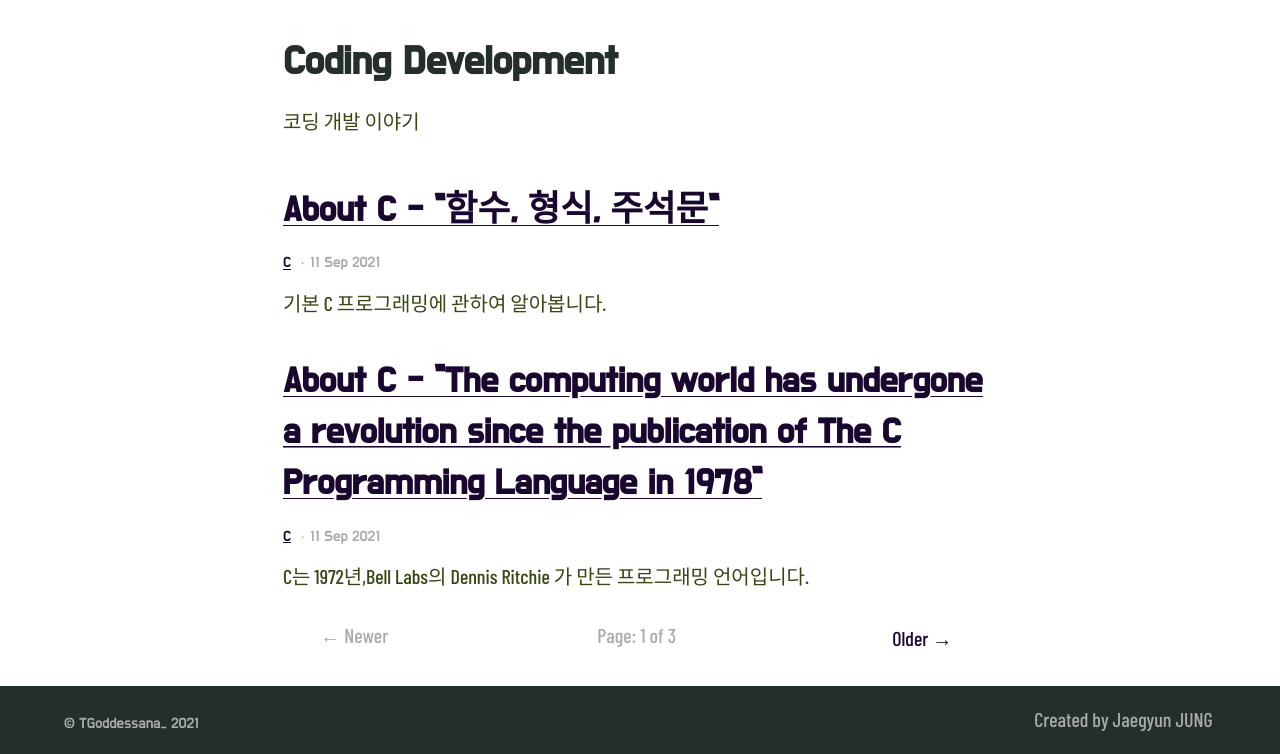
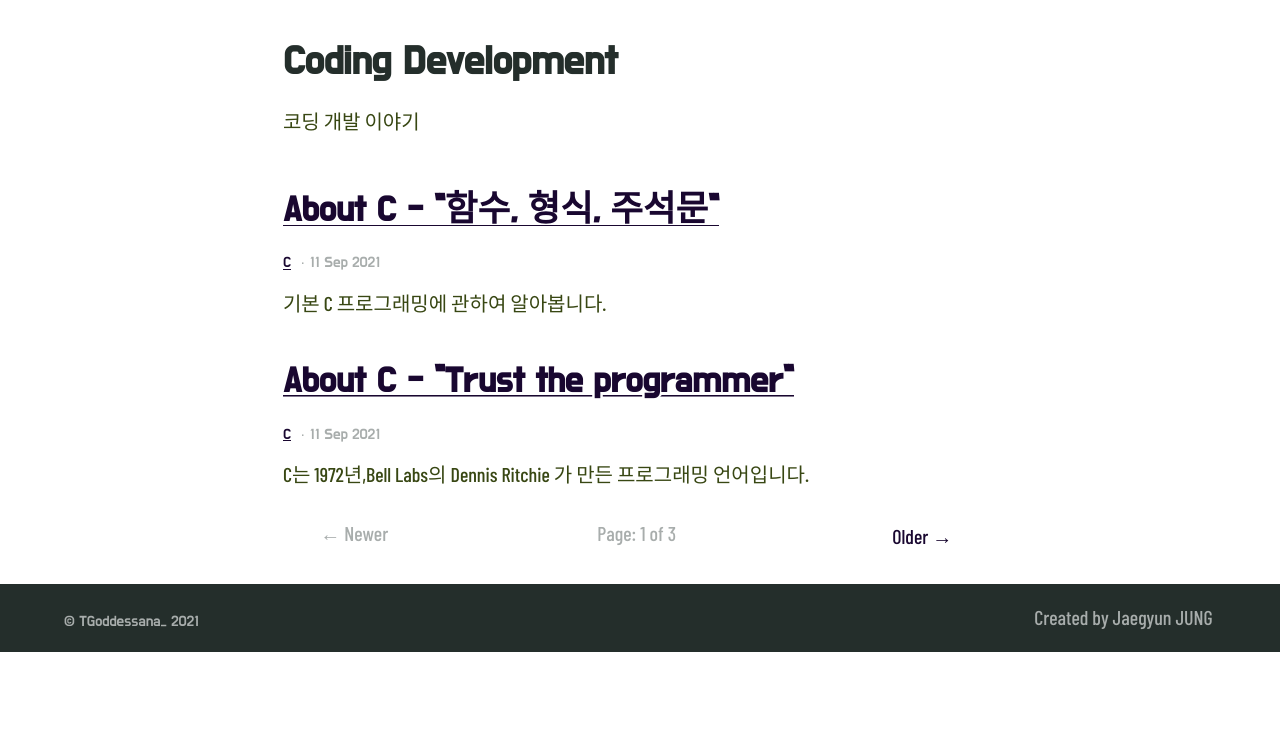
Before and after one commit to daviddarnes/alembic, a Jekyll site: the page built from blog/index.html, in a window 1280 px wide. Shown: the part 408-1162 px from the top of the page. Built offline with Jekyll 4.4.1, drawn with Linux system fonts in a browser that asks for light colours; some web fonts are replaced; the list of posts is cut into pages by our own code; after the commit the page ends 1060 px from its top, so only the background shows below that.

Commit message:
Update 2021-09-11-c-post1.md

```diff
--- a/_posts/2021-09-11-c-post1.md
+++ b/_posts/2021-09-11-c-post1.md
@@ -1,12 +1,12 @@
 ---
-title: About C - "The computing world has undergone a revolution since the publication of The C Programming Language in 1978"
+title: About C - "Trust the programmer"
 categories:
 - C
 excerpt: |
   C는 1972년,Bell Labs의 Dennis Ritchie 가 만든 프로그래밍 언어입니다.
 feature_image: "https://picsum.photos/2560/600?image=872"
 feature_text: |
-  ## About C - "The computing world has undergone a revolution since the publication of The C Programming Language in 1978"
+  ## About C - "Trust the programmer"
 ---
 
 안녕하세요, 오늘은 C언어에 관한 이야기입니다.
```
